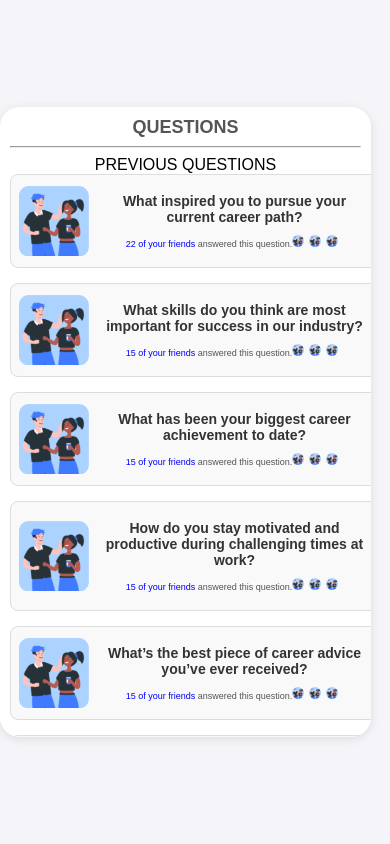
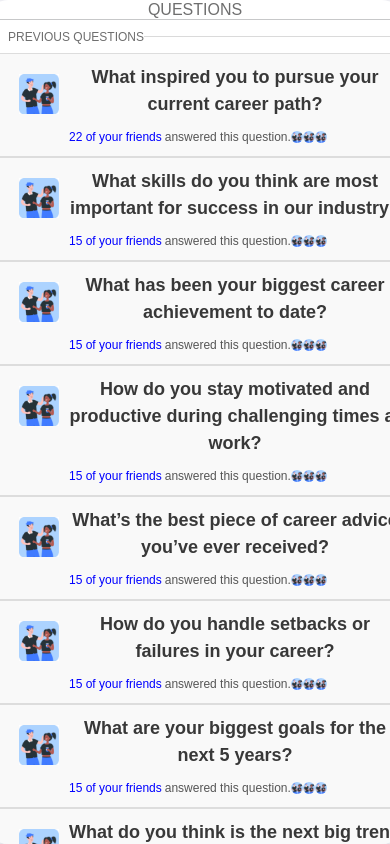
Before and after one commit to Ragulakarthik/React_chat_Application, a React (Create React App) app: page /questions in a window 390 px wide. Built offline with nearby package versions, Linux system fonts and the light colour scheme.

Commit message:
made responsive for questions component

```diff
--- a/public/index.html
+++ b/public/index.html
@@ -10,34 +10,17 @@
       content="Web site created using create-react-app"
     />
     <link rel="apple-touch-icon" href="%PUBLIC_URL%/logo192.png" />
-    <!--
-      manifest.json provides metadata used when your web app is installed on a
-      user's mobile device or desktop. See https://developers.google.com/web/fundamentals/web-app-manifest/
-    -->
+
     <link rel="manifest" href="%PUBLIC_URL%/manifest.json" />
-    <!--
-      Notice the use of %PUBLIC_URL% in the tags above.
-      It will be replaced with the URL of the `public` folder during the build.
-      Only files inside the `public` folder can be referenced from the HTML.
 
-      Unlike "/favicon.ico" or "favicon.ico", "%PUBLIC_URL%/favicon.ico" will
-      work correctly both with client-side routing and a non-root public URL.
-      Learn how to configure a non-root public URL by running `npm run build`.
-    -->
+    <link href="https://cdn.jsdelivr.net/npm/bootstrap@5.3.3/dist/css/bootstrap.min.css" rel="stylesheet" integrity="sha384-QWTKZyjpPEjISv5WaRU9OFeRpok6YctnYmDr5pNlyT2bRjXh0JMhjY6hW+ALEwIH" crossorigin="anonymous">
+
+
     <title>React App</title>
   </head>
   <body>
     <noscript>You need to enable JavaScript to run this app.</noscript>
     <div id="root"></div>
-    <!--
-      This HTML file is a template.
-      If you open it directly in the browser, you will see an empty page.
-
-      You can add webfonts, meta tags, or analytics to this file.
-      The build step will place the bundled scripts into the <body> tag.
-
-      To begin the development, run `npm start` or `yarn start`.
-      To create a production bundle, use `npm run build` or `yarn build`.
-    -->
+    <script src="https://cdn.jsdelivr.net/npm/bootstrap@5.3.3/dist/js/bootstrap.bundle.min.js" integrity="sha384-YvpcrYf0tY3lHB60NNkmXc5s9fDVZLESaAA55NDzOxhy9GkcIdslK1eN7N6jIeHz" crossorigin="anonymous"></script>
   </body>
 </html>
--- a/src/Components/questions.css
+++ b/src/Components/questions.css
@@ -1,109 +1,85 @@
 .questions-container {
-    height: 610px;
-    width: 330px;
-    padding: 10px;
-    /* Increased padding for better spacing */
+    height: 100vh;
     background-color: white;
     box-shadow: 0 2px 10px rgba(0, 0, 0, 0.1);
     border-radius: 20px;
     text-align: center;
-    display: flex;
-    flex-direction: column;
     overflow-y: auto;
     overflow-x: auto;
     scrollbar-width: none;
-    /* Set thinner scrollbar */
     -ms-overflow-style: none;
-    /* For Internet Explorer */
 }
 
 h3 {
     margin: 0;
-    color: #555;
-    font-size: 20px;
-    /* Adjusted size for better visibility */
+    color: #6E6E6E;
+    font-size: 16px;
 }
 
-p {
+.questions-container p{
     margin: 10px 0;
-    font-size: 14px;
+    font-size: 12px;
 }
 
 .questions-list {
-    display: flex;
-    flex-direction: column;
     gap: 15px;
     width: 100%;
 }
 
 .question-card {
     cursor: pointer;
-    overflow: hidden;
-    display: flex;
-    align-items: center;
-    justify-content: space-between;
-    /* Space between image and text */
-    /* padding: 10px; */
     border: 1px solid #ddd;
     border-radius: 8px;
     background-color: #f9f9f9;
     transition: transform 0.3s ease, box-shadow 0.3s ease;
-    /* Smooth transition for hover */
     width: 100%;
+    display: flex;
     scrollbar-width: none;
 }
 
 .question-card:hover {
     transform: scale(1.02);
-    /* Slight scale effect on hover */
     box-shadow: 0 4px 10px rgba(0, 0, 0, 0.1);
-    /* Hover effect for the box */
 }
 
 .question-image {
-    width: 80px;
-    height: 80px;
+    width: 60px;
+    height: 60px;
     border-radius: 10%;
-    margin-right: 10px;
-    /* Spacing between image and text */
+    display: flex;
+    margin-left: 20px;
+    margin-top: 10px;
+    padding: 10px 10px 10px 10px;
     object-fit: cover;
 }
 
 .question-details {
-    flex-grow: 1;
-    display: flex;
-    flex-direction: column;
     overflow-y: auto;
     overflow-x: auto;
     scrollbar-width: none;
 }
 
-.question-text {
-    font-size: 16px;
+.question-details .question-text {
+    font-size: 18px;
     font-weight: bold;
     margin-bottom: 5px;
-    color: #333;
+    color: #383838;
 }
 
 .friends-info {
-    font-size: 10px;
-    /* Slightly increased size for readability */
+    font-size: 12px;
     color: #555;
     margin-top: 5px;
-    /* Added margin for spacing */
+    display: flex;
+    align-items: center;
 }
 
 .friend-logo {
     width: 12px;
-    /* Increased size for better visibility */
     height: 12px;
     border-radius: 50%;
-    display: inline-block;
-    margin-right: 5px;
-    /* Added spacing between friend logos */
 }
 
-/* Custom scrollbar for WebKit browsers */
 .question-card::-webkit-scrollbar {
     width: 6px;
 }
@@ -116,35 +92,3 @@ p {
 .question-card::-webkit-scrollbar-thumb:hover {
     background-color: #555;
 }
-
-@media (max-width: 768px) {
-    .questions-container {
-        width: 90%;
-    }
-
-    h3 {
-        font-size: 18px;
-        /* Adjusted size for mobile */
-    }
-
-    .question-card {
-        padding: 8px;
-        /* Reduced padding on mobile */
-    }
-
-    .question-text {
-        font-size: 14px;
-        /* Adjusted size for smaller screens */
-    }
-
-    .friends-info {
-        font-size: 9px;
-        /* Smaller font size for mobile */
-    }
-
-    .question-image {
-        width: 70px;
-        height: 70px;
-        /* Adjusted image size for mobile */
-    }
-}
--- a/src/Components/questions.js
+++ b/src/Components/questions.js
@@ -1,7 +1,7 @@
-import React from 'react';
-import './questions.css';
-import questionsImage from './questionsImage.png'; // Replace with your image path
-import { useNavigate } from 'react-router-dom';
+import React from "react";
+import "./questions.css";
+import questionsImage from "./questionsImage.png";
+import { useNavigate } from "react-router-dom";
 
 function Questions() {
   const navigate = useNavigate();
@@ -10,11 +10,12 @@ function Questions() {
       id: 1,
       question: "What inspired you to pursue your current career path?",
       friendsAnswered: 22,
-            friendLogos: [questionsImage, questionsImage, questionsImage], // Example images
+      friendLogos: [questionsImage, questionsImage, questionsImage],
     },
     {
       id: 2,
-            question: "What skills do you think are most important for success in our industry?",
+      question:
+        "What skills do you think are most important for success in our industry?",
       friendsAnswered: 15,
       friendLogos: [questionsImage, questionsImage, questionsImage],
     },
@@ -26,7 +27,8 @@ function Questions() {
     },
     {
       id: 4,
-            question: "How do you stay motivated and productive during challenging times at work?",
+      question:
+        "How do you stay motivated and productive during challenging times at work?",
       friendsAnswered: 15,
       friendLogos: [questionsImage, questionsImage, questionsImage],
     },
@@ -50,13 +52,15 @@ function Questions() {
     },
     {
       id: 8,
-            question: "What do you think is the next big trend in our field/industry?",
+      question:
+        "What do you think is the next big trend in our field/industry?",
       friendsAnswered: 10,
       friendLogos: [questionsImage, questionsImage, questionsImage],
     },
     {
       id: 9,
-            question: "How do you approach building professional relationships and networking?",
+      question:
+        "How do you approach building professional relationships and networking?",
       friendsAnswered: 12,
       friendLogos: [questionsImage, questionsImage, questionsImage],
     },
@@ -68,19 +72,22 @@ function Questions() {
     },
     {
       id: 11,
-            question: "What certifications, skills, or technologies are you planning to focus on next?",
+      question:
+        "What certifications, skills, or technologies are you planning to focus on next?",
       friendsAnswered: 20,
       friendLogos: [questionsImage, questionsImage, questionsImage],
     },
     {
       id: 12,
-            question: "How do you stay current with new developments and trends in your industry?",
+      question:
+        "How do you stay current with new developments and trends in your industry?",
       friendsAnswered: 16,
       friendLogos: [questionsImage, questionsImage, questionsImage],
     },
     {
       id: 13,
-            question: "What’s one thing you wish you had known when you first started in your career?",
+      question:
+        "What’s one thing you wish you had known when you first started in your career?",
       friendsAnswered: 14,
       friendLogos: [questionsImage, questionsImage, questionsImage],
     },
@@ -92,33 +99,51 @@ function Questions() {
     },
     {
       id: 15,
-            question: "What do you consider to be your biggest strength in the workplace?",
+      question:
+        "What do you consider to be your biggest strength in the workplace?",
       friendsAnswered: 13,
       friendLogos: [questionsImage, questionsImage, questionsImage],
     },
     {
       id: 16,
-            question: "What is the most valuable lesson you’ve learned from a difficult project or situation?",
+      question:
+        "What is the most valuable lesson you’ve learned from a difficult project or situation?",
       friendsAnswered: 11,
       friendLogos: [questionsImage, questionsImage, questionsImage],
-        }
+    },
   ];
   const handleQuestionClick = (question) => {
-        navigate('/chatScreen', { state: { question } });
+    navigate("/chatScreen", { state: { question } });
   };
 
   return (
-        <div className="questions-container">
-            <center><h3>QUESTIONS</h3><hr /></center>
-            PREVIOUS QUESTIONS
+    <div className="container p-0">
+      <div className="row">
+        <div className="questions-container col-12 p-0">
+          <center>
+            <h3>QUESTIONS</h3>
+            <hr className="p-0 m-0" />
+          </center>
+          <p style={{display:"flex", alignItems:"center", margin:"0px 0px 0px 20px", color:"#6E6E6E"}}> PREVIOUS QUESTIONS <hr style={{flexGrow:"1"}} /> </p>
           <div className="questions-list">
             {questions.map((q) => (
-                    <div key={q.id} className="question-card" onClick={() => handleQuestionClick(q)}>
-                        <img src={questionsImage} alt="Question" className="question-image" />
+              <div
+                key={q.id}
+                className="question-card"
+                onClick={() => handleQuestionClick(q)}
+              >
+                <img
+                  src={questionsImage}
+                  alt="Question"
+                  className="question-image"
+                />
                 <div className="question-details">
                   <p className="question-text">{q.question}</p>
                   <p className="friends-info">
-                                <span style={{ color: 'blue', fontSize: '9px' }}>{q.friendsAnswered} of your friends</span> answered this question.
+                    <span style={{ color: "blue", fontSize: "12px"}}>
+                      {q.friendsAnswered} of your friends
+                    </span>
+                    <p style={{ margin: "0 0 0 3px" }}>answered this question.</p>
                     {q.friendLogos.map((logo, index) => (
                       <img
                         key={index}
@@ -133,6 +158,8 @@ function Questions() {
             ))}
           </div>
         </div>
+      </div>
+    </div>
   );
 }
 export default Questions;
```
Also changed, not shown: public/images/BackButton.png (added), public/images/questionTitle.png (added). Lines whose indentation alone changed are shown as unchanged.
